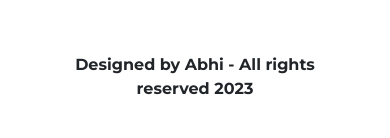
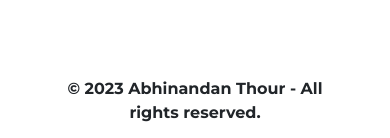
Before and after one commit to Bh00fie/mainportfolio, a React (Create React App) app: page /projects in a window 390 px wide. Shown: the part 1400-1538 px from the top of the page. Before the commit the page ends 1517 px from the top, so only its background shows below. Built offline with nearby package versions, Linux system fonts and the light colour scheme.

Commit message:
fixed styling for home page regarding the photo profile responsiviness and made some progress trying to keep footer to the bottom of everypage

```diff
--- a/src/components/Footer.js
+++ b/src/components/Footer.js
@@ -3,9 +3,9 @@ import "./footer.css";
 
 function Footer () {
   return (
-    <div id="footer" className='montserratFont'>
-      <p> <b> Designed by Abhi - All rights reserved 2023 </b> </p>
-    </div>
+    <footer id="footer" className='montserratFont'>
+      © {new Date().getFullYear()} Abhinandan Thour - All rights reserved.
+    </footer>
     );
   }
 
--- a/src/components/footer.css
+++ b/src/components/footer.css
@@ -1,3 +1,6 @@
-#footer {
+/* Styling for the footer */
+footer {
     text-align: center;
-}
+    padding: 1rem;
+    font-weight: 700;
+  }
--- a/src/components/pages/Contactme.css
+++ b/src/components/pages/Contactme.css
@@ -1,8 +1,10 @@
 /* Contact Me General Styling */
 #contactContainer {
     display: flex;
-    justify-content: center;
+    flex-direction: column;
+    justify-content: space-between;
     align-items: center;
+    max-height: 100vh;
 }
 
 #inputContainer {
@@ -46,4 +48,5 @@
     background-color: var(--buttonColor);
     border: none;
     font-weight: 600;
+    margin-top: auto;
 }
--- a/src/components/pages/Home.css
+++ b/src/components/pages/Home.css
@@ -1,4 +1,9 @@
 /* Styling for Home page */
+#homePage, #projectPage, #aboutmePage, #contactContainer  {
+    display: flex;
+    flex-direction: column;
+    min-height: 100vh;
+}
 /* Styling for Profile Section */
 #profileSection{
     display: flex;
@@ -7,14 +12,13 @@
     /* height: 72.5vh;    */
     margin-top: 20%;
     margin-bottom: 25%;
+    flex: 1;
 }
-
 @media only screen and (max-width: 793px) {
     #profileSection {
         flex-direction: column;
     }
 }
-
 #informationCard {
     display: flex;
     flex-direction: column;
@@ -24,6 +28,13 @@
 /* Image Styling */
 #photoProfile {
     border-radius: 50%;
+    width: 18rem;
+    min-width: 10rem;
+}
+@media only screen and (max-width: 275px) {
+    #photoProfile {
+    width: 100vw;
+    }
 }
 
 /* User info */
--- a/src/components/pages/Project.css
+++ b/src/components/pages/Project.css
@@ -10,6 +10,7 @@
 
 #projectGrid {
     margin-top: 2rem;
+    flex: 1;
 }
 
 
```
